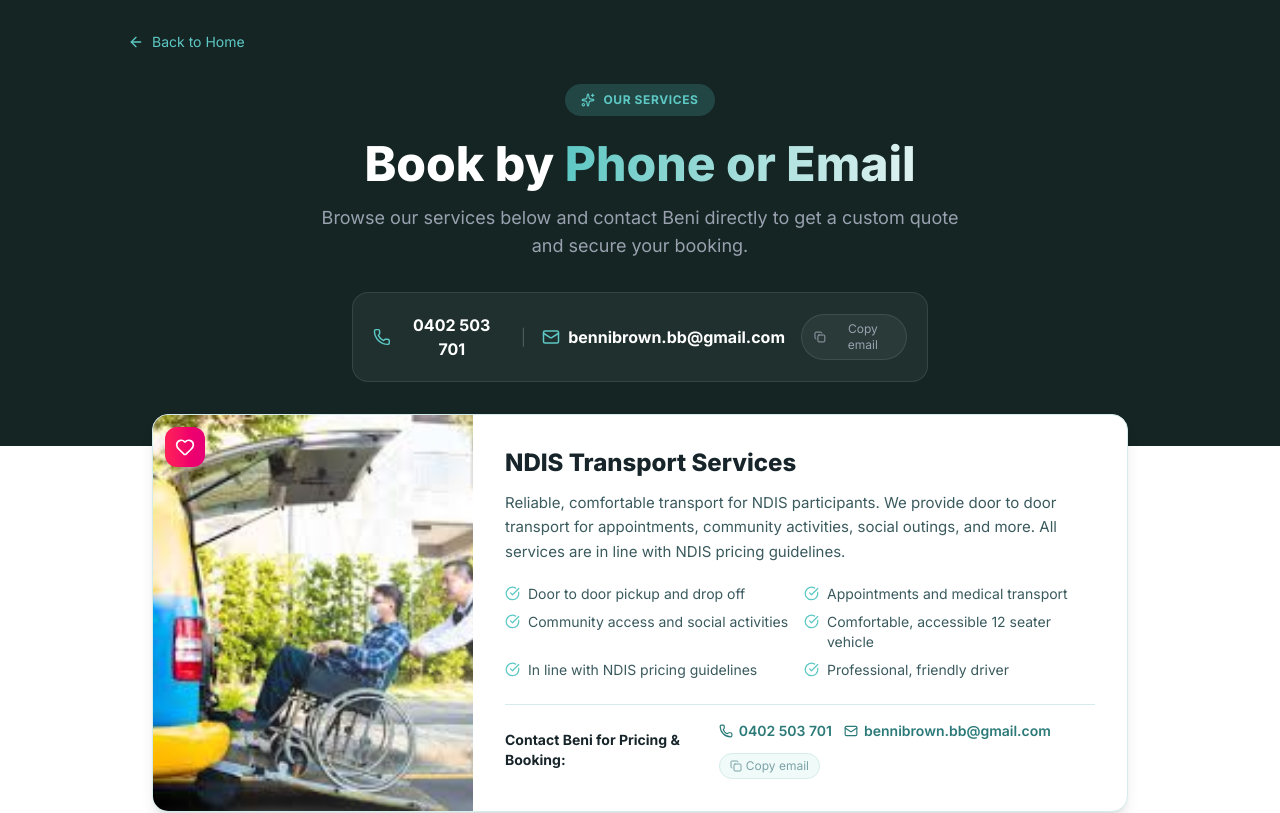
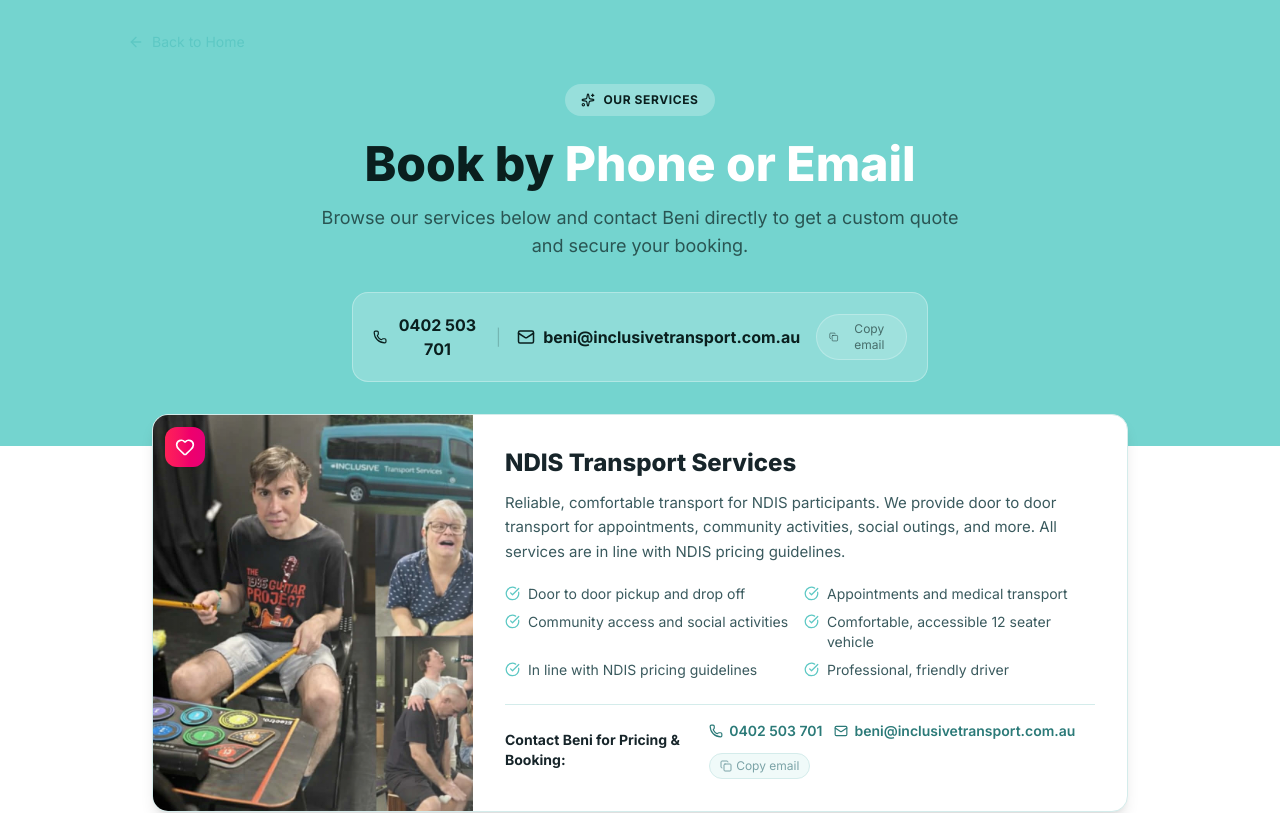
Before and after one commit to rileykenn/inclusive-transport-proposal, a Next.js app: page /services in a window 1280 px wide. Shown: the top 813 px of the page. Built offline with nearby package versions, Linux system fonts and the light colour scheme.

Commit message:
New NDIS & corporate images, hero bg #74d4cf with dark text, email updated to beni@inclusivetransport.com.au

```diff
--- a/src/app/page.tsx
+++ b/src/app/page.tsx
@@ -222,11 +222,11 @@ function Hero() {
     const heroImages = [
         { src: "/images/airport-transfer.jpeg", alt: "Airport Transfer Service", label: "Airport Transfers" },
         { src: "/images/wine-tours.jpeg", alt: "Winery Tours", label: "Wine & Brewery Tours" },
-        { src: "/images/ndis-van.jpeg", alt: "NDIS Transport Service", label: "NDIS Transport" },
+        { src: "/images/ndis.jpeg", alt: "NDIS Transport Service", label: "NDIS Transport" },
     ];
 
     return (
-        <section className="relative pt-[72px] overflow-hidden" style={{ background: '#142524' }}>
+        <section className="relative pt-[72px] overflow-hidden" style={{ background: '#74d4cf' }}>
             {/* Subtle floating orbs */}
             <div className="absolute inset-0 overflow-hidden pointer-events-none">
                 <div className="absolute top-20 right-[10%] w-64 h-64 rounded-full bg-[var(--color-primary)]/8 blur-3xl float-animation" />
@@ -275,19 +275,19 @@ function Hero() {
                         animate={{ opacity: 1, y: 0 }}
                         transition={{ duration: 0.8, delay: 0.5 }}
                     >
-                        <div className="inline-flex items-center gap-2 bg-[var(--color-primary)]/15 text-[var(--color-primary-light)] px-5 py-2.5 rounded-full text-sm font-semibold mb-6 border border-[var(--color-primary)]/25">
+                        <div className="inline-flex items-center gap-2 bg-white/25 text-[#0a1f1e] px-5 py-2.5 rounded-full text-sm font-semibold mb-6 border border-white/40">
                             <Sparkles size={16} />
                             Premium 12 Seater Transport
                         </div>
 
-                        <h1 className="text-3xl sm:text-5xl lg:text-7xl font-extrabold text-white leading-[1.1] mb-4 sm:mb-6">
+                        <h1 className="text-3xl sm:text-5xl lg:text-7xl font-extrabold text-[#0a1f1e] leading-[1.1] mb-4 sm:mb-6">
                             Your Journey,{" "}
-                            <span className="text-transparent bg-clip-text bg-gradient-to-r from-[var(--color-primary)] to-[var(--color-primary-light)]">
+                            <span className="text-white">
                                 Our Priority
                             </span>
                         </h1>
 
-                        <p className="text-base sm:text-xl text-white/75 leading-relaxed mb-6 sm:mb-10 max-w-2xl mx-auto">
+                        <p className="text-base sm:text-xl text-[#0a1f1e]/75 leading-relaxed mb-6 sm:mb-10 max-w-2xl mx-auto">
                             Book our premium, reliable 12 seater transport for NDIS customers, airport
                             transfers, winery tours, Blue Mountain escapes and more. Travel comfortably
                             and stress free with our professional service.
@@ -304,7 +304,7 @@ function Hero() {
                             </a>
                             <a
                                 href="tel:0402503701"
-                                className="inline-flex items-center justify-center gap-2 bg-white/10 backdrop-blur-sm border-2 border-white/25 hover:border-[var(--color-primary)] hover:bg-[var(--color-primary)]/10 text-white px-8 py-4 rounded-full text-base font-bold transition-all"
+                                className="inline-flex items-center justify-center gap-2 bg-white/20 backdrop-blur-sm border-2 border-white/40 hover:border-white hover:bg-white/30 text-[#0a1f1e] px-8 py-4 rounded-full text-base font-bold transition-all"
                             >
                                 <Phone size={18} />
                                 0402 503 701
@@ -445,7 +445,7 @@ function Hero() {
 function Services() {
     const services = [
         {
-            image: "/images/ndis-van.jpeg",
+            image: "/images/ndis.jpeg",
             title: "NDIS Transport Services",
             subtitle: "Community & Appointments",
             color: "from-rose-500 to-pink-600",
@@ -493,7 +493,7 @@ function Services() {
             ],
         },
         {
-            image: "/images/hero-transport.jpg",
+            image: "/images/corpreteevents.jpeg",
             title: "Corporate Transport",
             subtitle: "Events & Team Building",
             color: "from-amber-500 to-orange-600",
@@ -830,7 +830,7 @@ function ContactCTA() {
     const [copied, setCopied] = useState(false);
 
     const copyEmail = () => {
-        navigator.clipboard.writeText("bennibrown.bb@gmail.com");
+        navigator.clipboard.writeText("beni@inclusivetransport.com.au");
         setCopied(true);
         setTimeout(() => setCopied(false), 2000);
     };
@@ -879,11 +879,11 @@ function ContactCTA() {
 
                     <div className="flex flex-col sm:flex-row items-center justify-center gap-4">
                         <a
-                            href="mailto:bennibrown.bb@gmail.com"
+                            href="mailto:beni@inclusivetransport.com.au"
                             className="inline-flex items-center gap-2 text-[var(--color-primary)] hover:text-[var(--color-primary-light)] transition-colors font-medium"
                         >
                             <Mail size={16} />
-                            bennibrown.bb@gmail.com
+                            beni@inclusivetransport.com.au
                         </a>
                         <button
                             onClick={copyEmail}
@@ -972,11 +972,11 @@ function Footer() {
                                 0402 503 701
                             </a>
                             <a
-                                href="mailto:bennibrown.bb@gmail.com"
+                                href="mailto:beni@inclusivetransport.com.au"
                                 className="flex items-center gap-3 text-sm text-gray-400 hover:text-[var(--color-primary)] transition-colors"
                             >
                                 <Mail size={16} className="text-[var(--color-primary)]" />
-                                bennibrown.bb@gmail.com
+                                beni@inclusivetransport.com.au
                             </a>
                             <div className="flex items-center gap-3 text-sm text-gray-400">
                                 <MapPin size={16} className="text-[var(--color-primary)]" />
--- a/src/app/services/page.tsx
+++ b/src/app/services/page.tsx
@@ -30,7 +30,7 @@ const stagger = {
 const services = [
     {
         icon: Heart,
-        image: "/images/ndis-van.jpeg",
+        image: "/images/ndis.jpeg",
         title: "NDIS Transport Services",
         description:
             "Reliable, comfortable transport for NDIS participants. We provide door to door transport for appointments, community activities, social outings, and more. All services are in line with NDIS pricing guidelines.",
@@ -94,7 +94,7 @@ const services = [
     },
     {
         icon: Briefcase,
-        image: "/images/hero-transport.jpg",
+        image: "/images/corpreteevents.jpeg",
         title: "Corporate Transport",
         description:
             "Transport for corporate retreats, conferences, team building days, and off-site events. Flexible scheduling with custom routes and timing.",
@@ -130,7 +130,7 @@ export default function ServicesPage() {
     const [copied, setCopied] = useState(false);
 
     const copyEmail = () => {
-        navigator.clipboard.writeText("bennibrown.bb@gmail.com");
+        navigator.clipboard.writeText("beni@inclusivetransport.com.au");
         setCopied(true);
         setTimeout(() => setCopied(false), 2000);
     };
@@ -138,7 +138,7 @@ export default function ServicesPage() {
     return (
         <main className="min-h-screen bg-white">
             {/* Header */}
-            <div style={{ background: '#142524' }} className="pt-8 pb-16 px-6">
+            <div style={{ background: '#74d4cf' }} className="pt-8 pb-16 px-6">
                 <div className="max-w-5xl mx-auto">
                     <a
                         href="/"
@@ -154,40 +154,40 @@ export default function ServicesPage() {
                         transition={{ duration: 0.6 }}
                         className="text-center"
                     >
-                        <div className="inline-flex items-center gap-2 bg-[var(--color-primary)]/20 text-[var(--color-primary)] px-4 py-2 rounded-full text-xs font-bold uppercase tracking-wider mb-6">
+                        <div className="inline-flex items-center gap-2 bg-white/25 text-[#0a1f1e] px-4 py-2 rounded-full text-xs font-bold uppercase tracking-wider mb-6">
                             <Sparkles size={14} />
                             Our Services
                         </div>
-                        <h1 className="text-3xl sm:text-5xl font-extrabold text-white mb-4">
+                        <h1 className="text-3xl sm:text-5xl font-extrabold text-[#0a1f1e] mb-4">
                             Book by{" "}
-                            <span className="text-transparent bg-clip-text bg-gradient-to-r from-[var(--color-primary)] to-[var(--color-primary-light)]">
+                            <span className="text-white">
                                 Phone or Email
                             </span>
                         </h1>
-                        <p className="text-lg text-gray-400 max-w-2xl mx-auto mb-8">
+                        <p className="text-lg text-[#0a1f1e]/70 max-w-2xl mx-auto mb-8">
                             Browse our services below and contact Beni directly to get a custom quote and secure your booking.
                         </p>
 
                         {/* Contact bar */}
-                        <div className="flex flex-col sm:flex-row items-center justify-center gap-4 bg-white/5 border border-white/10 rounded-2xl p-5 max-w-xl mx-auto">
+                        <div className="flex flex-col sm:flex-row items-center justify-center gap-4 bg-white/20 border border-white/30 rounded-2xl p-5 max-w-xl mx-auto">
                             <a
                                 href="tel:0402503701"
-                                className="inline-flex items-center gap-2 text-white font-bold hover:text-[var(--color-primary)] transition-colors"
+                                className="inline-flex items-center gap-2 text-[#0a1f1e] font-bold hover:text-white transition-colors"
                             >
-                                <Phone size={18} className="text-[var(--color-primary)]" />
+                                <Phone size={18} className="text-[#0a1f1e]" />
                                 0402 503 701
                             </a>
-                            <span className="hidden sm:block text-white/20">|</span>
+                            <span className="hidden sm:block text-[#0a1f1e]/20">|</span>
                             <a
-                                href="mailto:bennibrown.bb@gmail.com"
-                                className="inline-flex items-center gap-2 text-white font-bold hover:text-[var(--color-primary)] transition-colors"
+                                href="mailto:beni@inclusivetransport.com.au"
+                                className="inline-flex items-center gap-2 text-[#0a1f1e] font-bold hover:text-white transition-colors"
                             >
-                                <Mail size={18} className="text-[var(--color-primary)]" />
-                                bennibrown.bb@gmail.com
+                                <Mail size={18} className="text-[#0a1f1e]" />
+                                beni@inclusivetransport.com.au
                             </a>
                             <button
                                 onClick={copyEmail}
-                                className="inline-flex items-center gap-1.5 text-xs text-gray-400 hover:text-white transition-colors bg-white/5 px-3 py-1.5 rounded-full border border-white/10 hover:border-white/25"
+                                className="inline-flex items-center gap-1.5 text-xs text-[#0a1f1e]/60 hover:text-[#0a1f1e] transition-colors bg-white/15 px-3 py-1.5 rounded-full border border-white/25 hover:border-white/50"
                             >
                                 <Copy size={12} />
                                 {copied ? "Copied!" : "Copy email"}
@@ -261,11 +261,11 @@ export default function ServicesPage() {
                                                 0402 503 701
                                             </a>
                                             <a
-                                                href="mailto:bennibrown.bb@gmail.com"
+                                                href="mailto:beni@inclusivetransport.com.au"
                                                 className="inline-flex items-center gap-1.5 text-sm font-semibold text-[var(--color-primary-deeper)] hover:text-[var(--color-primary)] transition-colors"
                                             >
                                                 <Mail size={14} />
-                                                bennibrown.bb@gmail.com
+                                                beni@inclusivetransport.com.au
                                             </a>
                                             <button
                                                 onClick={copyEmail}
@@ -284,12 +284,12 @@ export default function ServicesPage() {
             </motion.div>
 
             {/* Bottom CTA */}
-            <div className="py-12 px-6 text-center" style={{ background: '#142524' }}>
+            <div className="py-12 px-6 text-center" style={{ background: '#74d4cf' }}>
                 <div className="max-w-2xl mx-auto">
-                    <h2 className="text-2xl sm:text-3xl font-extrabold text-white mb-4">
+                    <h2 className="text-2xl sm:text-3xl font-extrabold text-[#0a1f1e] mb-4">
                         Ready to Book?
                     </h2>
-                    <p className="text-gray-400 mb-8">
+                    <p className="text-[#0a1f1e]/70 mb-8">
                         Get in touch with Beni to discuss your needs, get a quote, and lock in your transport.
                     </p>
                     <div className="flex flex-col sm:flex-row items-center justify-center gap-4">
@@ -301,8 +301,8 @@ export default function ServicesPage() {
                             Call 0402 503 701
                         </a>
                         <a
-                            href="mailto:bennibrown.bb@gmail.com"
-                            className="inline-flex items-center gap-2 bg-white/10 border-2 border-white/25 hover:border-[var(--color-primary)] text-white px-8 py-4 rounded-full font-bold transition-all"
+                            href="mailto:beni@inclusivetransport.com.au"
+                            className="inline-flex items-center gap-2 bg-white/20 border-2 border-white/40 hover:border-white text-[#0a1f1e] px-8 py-4 rounded-full font-bold transition-all"
                         >
                             <Mail size={18} />
                             Email Beni
@@ -310,7 +310,7 @@ export default function ServicesPage() {
                     </div>
                     <button
                         onClick={copyEmail}
-                        className="mt-4 inline-flex items-center gap-1.5 text-sm text-gray-400 hover:text-white transition-colors"
+                        className="mt-4 inline-flex items-center gap-1.5 text-sm text-[#0a1f1e]/60 hover:text-[#0a1f1e] transition-colors"
                     >
                         <Copy size={14} />
                         {copied ? "Email copied!" : "Click to copy email address"}
```
Also changed, not shown: public/images/corpreteevents.jpeg (added), public/images/ndis.jpeg (added).
